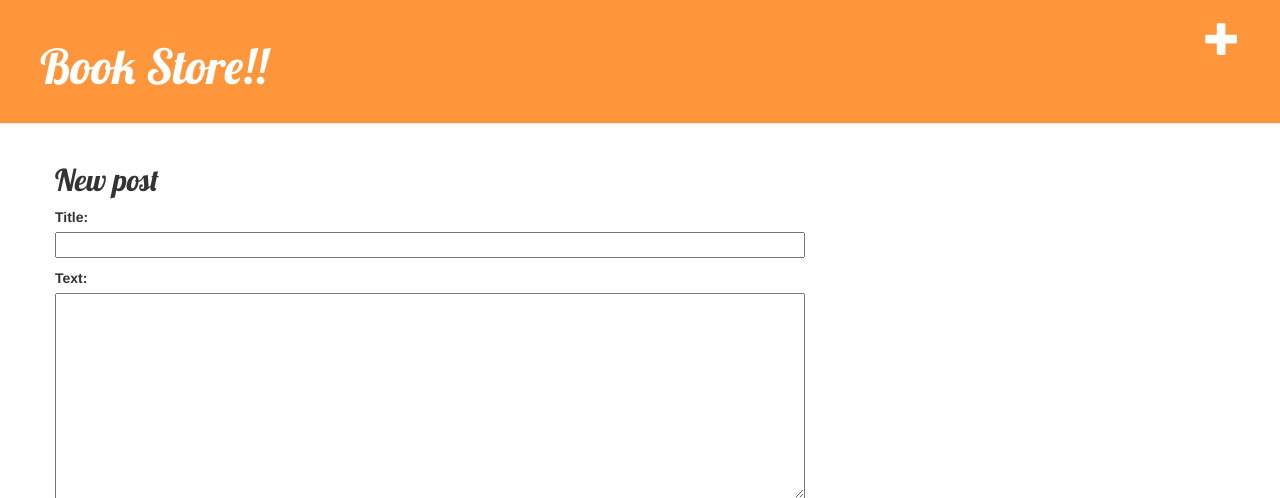
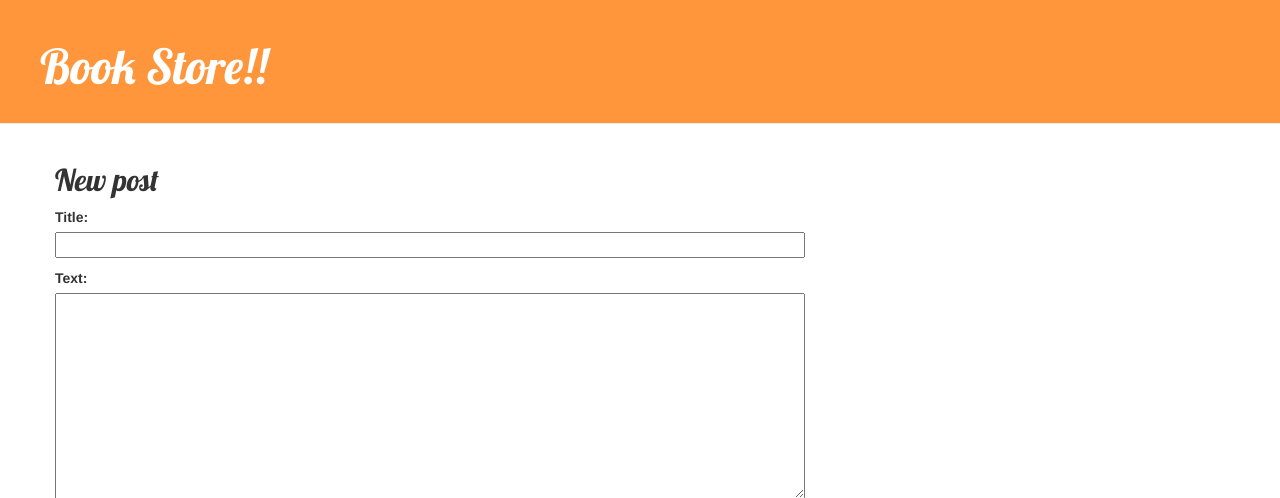
Before and after one commit to ATBLightning/my-first-bookstore, a Django app: page /post/new/ in a window 1280 px wide. Shown: the top 498 px of the page. Run offline with Django 3.2, Linux system fonts and the light colour scheme; some libraries are stand-ins or nearby versions.

Commit message:
FIX ERROR

```diff
--- a/bookstore/templates/bookstore/base.html
+++ b/bookstore/templates/bookstore/base.html
@@ -9,7 +9,7 @@
     </head>
     <body>
         <div class="page-header">
-            <a href="{% url 'post_new' %}" class="top-menu"><span class="glyphicon glyphicon-plus"></span></a>
+
             <h1><a href="/">Book Store!!</a></h1>
         </div>
         <div class="content container">
--- a/bookstore/templates/bookstore/post_detail.html
+++ b/bookstore/templates/bookstore/post_detail.html
@@ -7,7 +7,9 @@
                 {{ post.published_date }}
             </div>
         {% endif %}
-        <a class="btn btn-default" href="{% url 'post_edit' pk=post.pk %}"><span class="glyphicon glyphicon-pencil"></span></a>
+        {% if user.is_authenticated %}
+            <a class="btn btn-default" href="{% url 'post_edit' pk=post.pk %}"><span class="glyphicon glyphicon-pencil"></span></a>
+        {% endif %}
         <h2>{{ post.title }}</h2>
         <p>{{ post.text|linebreaksbr }}</p>
     </div>
```
